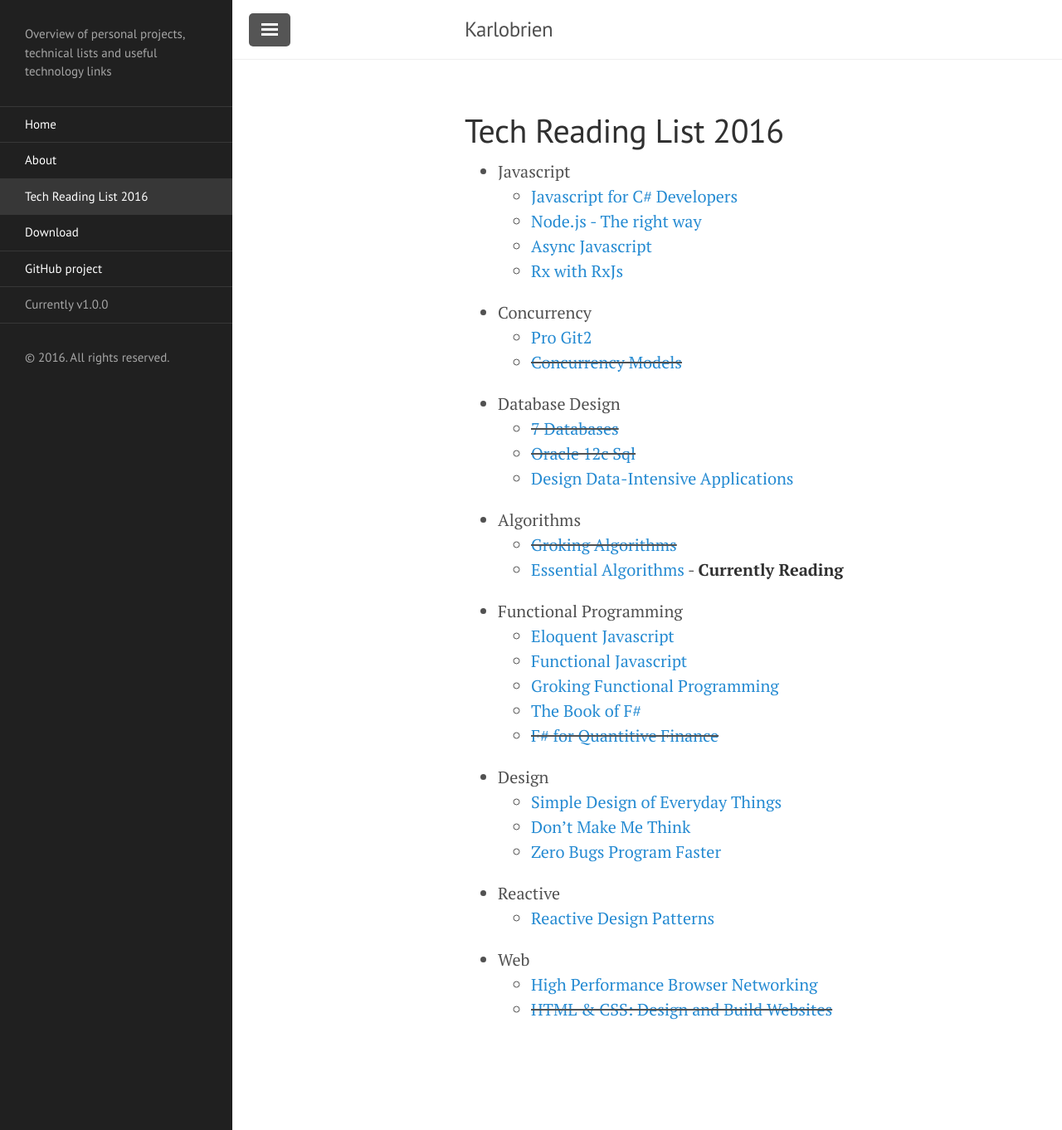
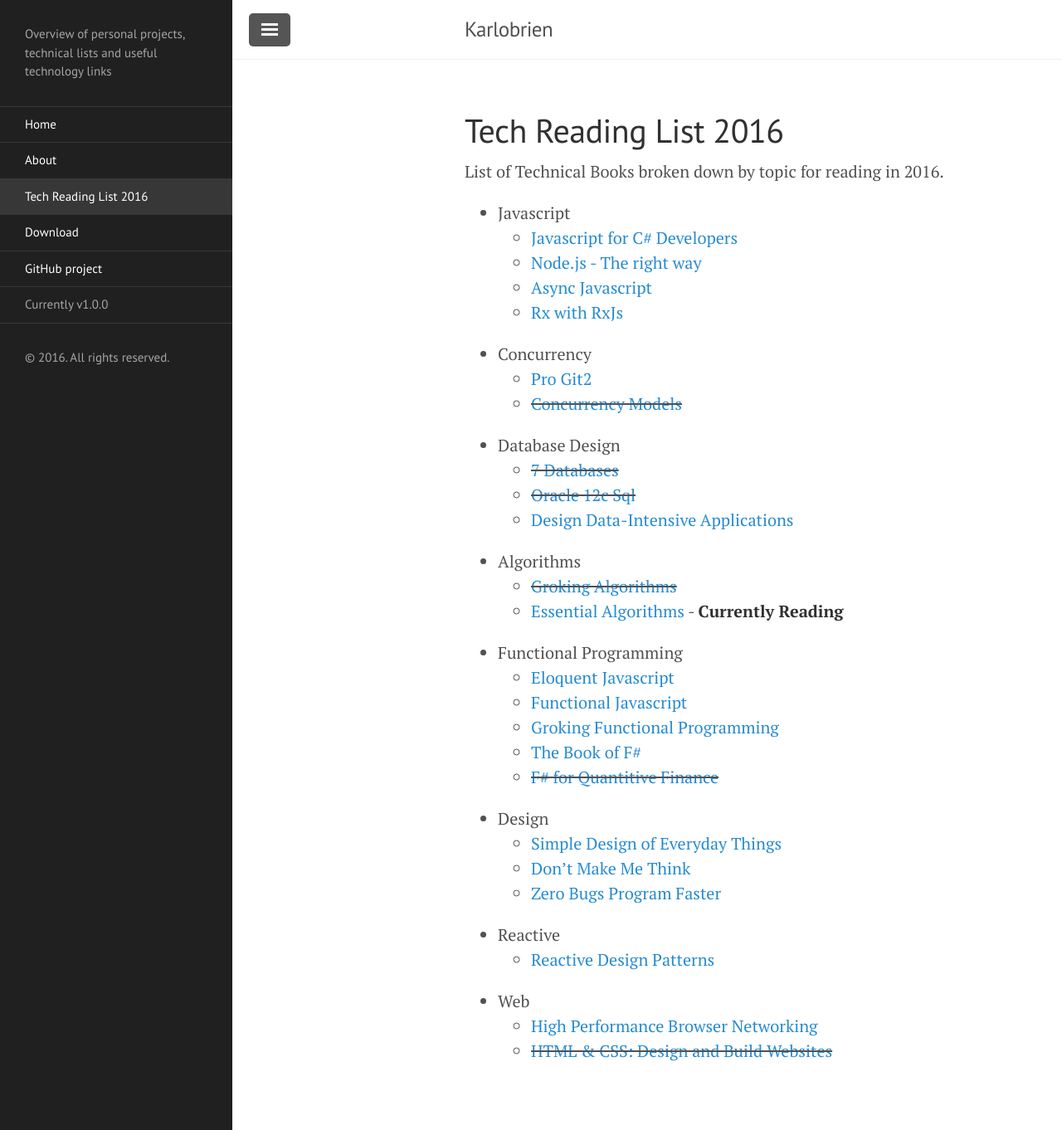
Before and after one commit to karlobrien/karlobrien.github.com, a Jekyll site: the page built from tech-reading-2016.md, in a window 1280 px wide and 1362 px high. Shown: the whole window at 83% size. Built offline with Jekyll 4.4.1, drawn with Linux system fonts in a browser that asks for light colours.

Commit message:
update reading

```diff
--- a/tech-reading-2016.md
+++ b/tech-reading-2016.md
@@ -2,6 +2,8 @@
 layout: page
 title: Tech Reading List 2016
 ---
+
+List of Technical Books broken down by topic for reading in 2016.
 
 * Javascript
   * [Javascript for C# Developers](https://leanpub.com/javascriptmancy-mastering-arcane-art-of-writing-awesome-javascript-for-csharp-developers)
```
